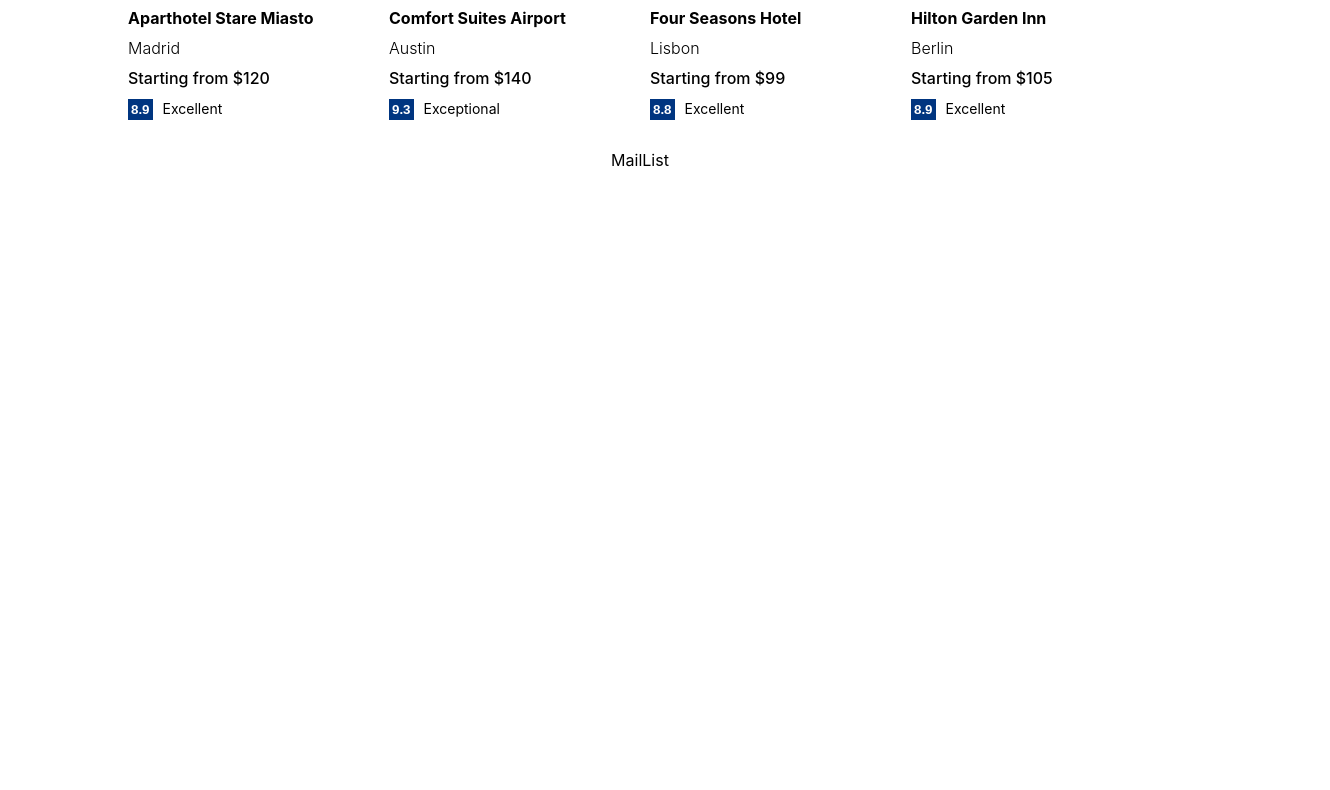
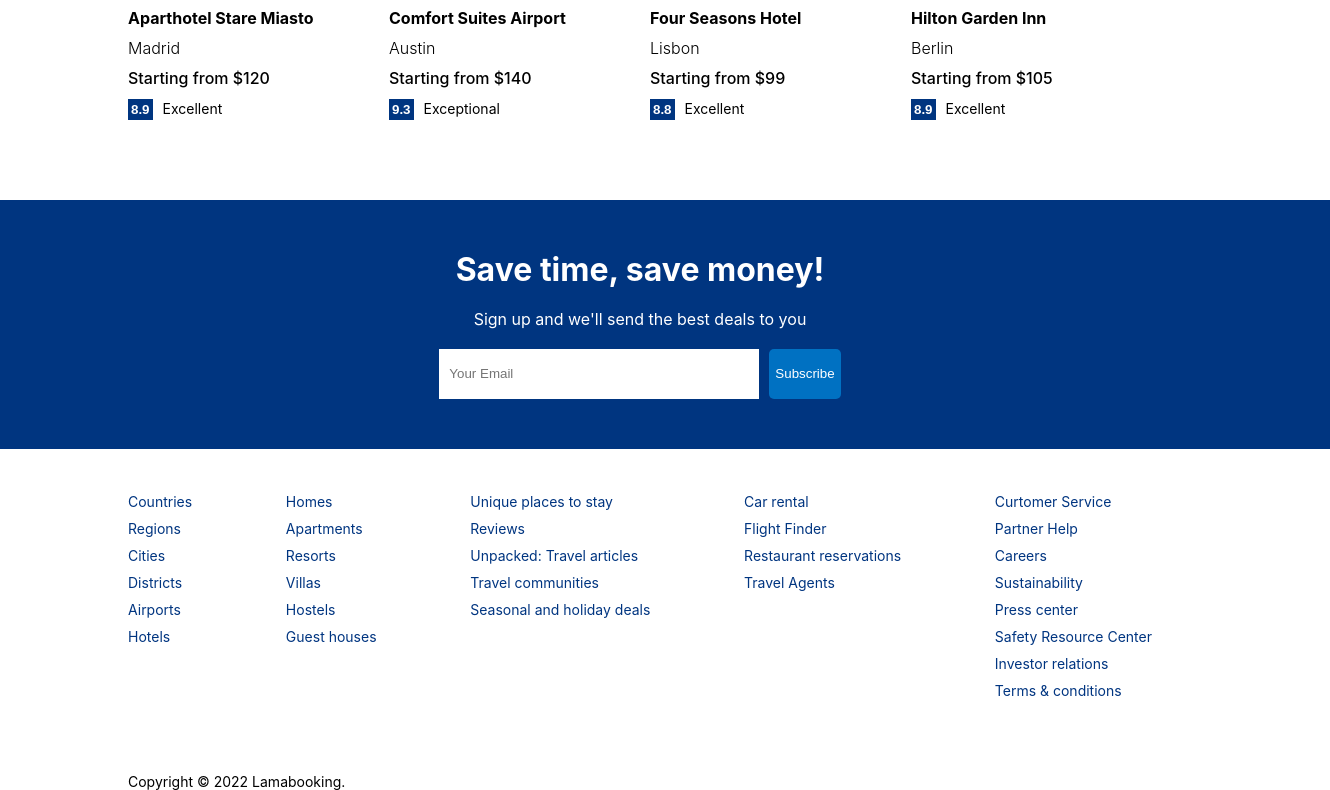
Before and after one commit to Anshuman1609/react-booking-software-frontend-only-, a React (Create React App) app: page / in a window 1280 px wide. Shown: the part 1239-2029 px from the top of the page, 1330 px wide, since content can reach past the window. Before the commit the page ends 1409 px from the top, so only its background shows below. Built offline with nearby package versions, Linux system fonts and the light colour scheme.

Commit message:
done with home

```diff
--- /dev/null
+++ b/src/components/footer/Footer.jsx
@@ -0,0 +1,53 @@
+import React from 'react';
+import "./footer.css";
+
+const Footer = () => {
+    return (
+        <div className="footer">
+            <div className="fLists">
+                <ul className="fList">
+                    <li className="fListItem">Countries</li>
+                    <li className="fListItem">Regions</li>
+                    <li className="fListItem">Cities</li>
+                    <li className="fListItem">Districts</li>
+                    <li className="fListItem">Airports</li>
+                    <li className="fListItem">Hotels</li>
+                </ul>
+                <ul className="fList">
+                    <li className="fListItem">Homes </li>
+                    <li className="fListItem">Apartments </li>
+                    <li className="fListItem">Resorts </li>
+                    <li className="fListItem">Villas</li>
+                    <li className="fListItem">Hostels</li>
+                    <li className="fListItem">Guest houses</li>
+                </ul>
+                <ul className="fList">
+                    <li className="fListItem">Unique places to stay </li>
+                    <li className="fListItem">Reviews</li>
+                    <li className="fListItem">Unpacked: Travel articles </li>
+                    <li className="fListItem">Travel communities </li>
+                    <li className="fListItem">Seasonal and holiday deals </li>
+                </ul>
+                <ul className="fList">
+                    <li className="fListItem">Car rental </li>
+                    <li className="fListItem">Flight Finder</li>
+                    <li className="fListItem">Restaurant reservations </li>
+                    <li className="fListItem">Travel Agents </li>
+                </ul>
+                <ul className="fList">
+                    <li className="fListItem">Curtomer Service</li>
+                    <li className="fListItem">Partner Help</li>
+                    <li className="fListItem">Careers</li>
+                    <li className="fListItem">Sustainability</li>
+                    <li className="fListItem">Press center</li>
+                    <li className="fListItem">Safety Resource Center</li>
+                    <li className="fListItem">Investor relations</li>
+                    <li className="fListItem">Terms & conditions</li>
+                </ul>
+            </div>
+            <div className="fText">Copyright © 2022 Lamabooking.</div>
+        </div>
+    )
+}
+
+export default Footer
--- /dev/null
+++ b/src/components/footer/footer.css
@@ -0,0 +1,23 @@
+.footer{
+    width: 100%;
+    max-width: 1024px;
+    font-size: 14px;
+}
+
+.fLists{
+    width: 100%;
+    display: flex;
+    justify-content: space-between;
+    margin-bottom: 50px;
+}
+
+.fList{
+    list-style: none;
+    padding: 0;
+}
+
+.fListItem{
+    margin-bottom: 10px;
+    color: #003580;
+    cursor: pointer;
+}
--- a/src/components/mailList/MailList.jsx
+++ b/src/components/mailList/MailList.jsx
@@ -2,9 +2,18 @@
 import "./mailList.css"
 
 const MailList = () => {
-  return (
-    <div>MailList</div>
-  )
+    return (
+        <div className="mail">
+            <h1 className="mailTitle">
+                Save time, save money!
+            </h1>
+            <span className="mailDesc">Sign up and we'll send the best deals to you</span>
+            <div className="mailInputContainer">
+                <input type="text" placeholder='Your Email' />
+                <button>Subscribe</button>
+            </div>
+        </div>
+    )
 }
 
 export default MailList
--- a/src/components/mailList/mailList.css
+++ b/src/components/mailList/mailList.css
@@ -0,0 +1,28 @@
+.mail{
+    width: 100%;
+    margin-top: 50px;
+    background-color: #003580;
+    color: white;
+    display: flex;
+    flex-direction: column;
+    align-items: center;
+    gap: 20px;
+    padding: 50px;
+}
+
+.mailInputContainer>input{
+    width: 300px;
+    height: 30px;
+    padding: 10px;
+    border: none;
+    margin-right: 10px;
+}
+.mailInputContainer>button{
+    height: 50px;
+    background-color: #0071c2;
+    color: white;
+    font-weight: 500;
+    border: none;
+    border-radius: 5px;
+    cursor: pointer;
+}
--- a/src/pages/home/Home.jsx
+++ b/src/pages/home/Home.jsx
@@ -6,6 +6,7 @@
 import PropertyList from '../../components/propertyList/PropertyList.jsx';
 import FeaturedProperties from '../../components/featuredProperties/FeaturedProperties.jsx';
 import MailList from '../../components/mailList/MailList.jsx';
+import Footer from '../../components/footer/Footer.jsx';
 
 const Home = () => {
   return (
@@ -21,6 +22,8 @@
         <FeaturedProperties />
 
         <MailList />
+
+        <Footer />
       </div>
     </>
   )
```
